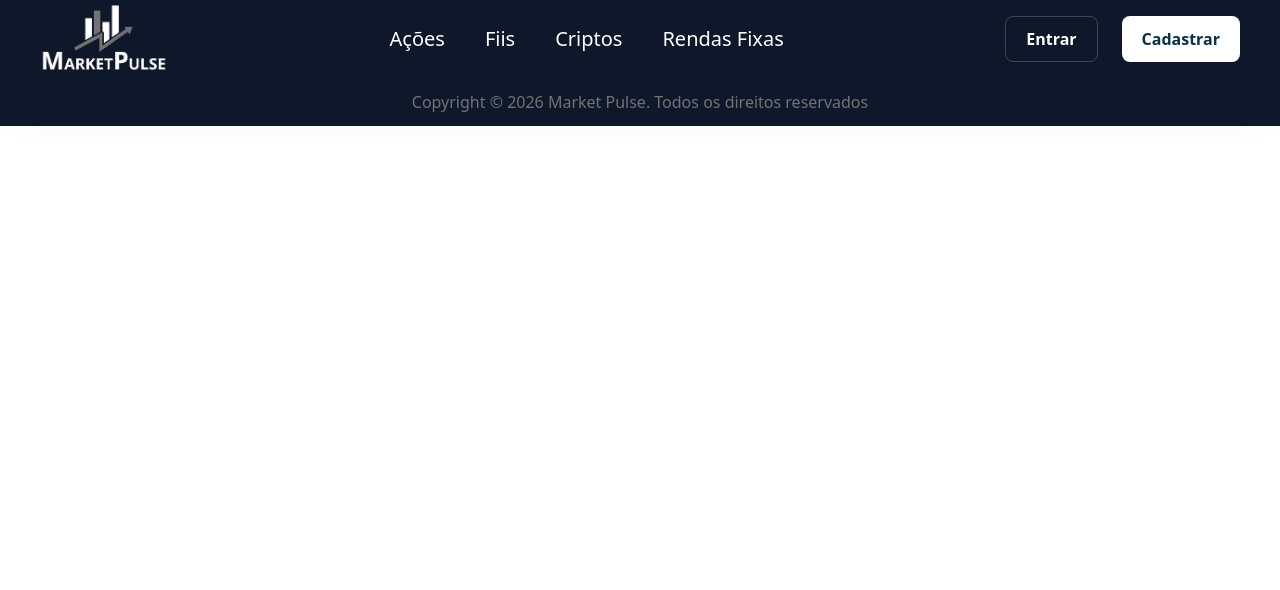
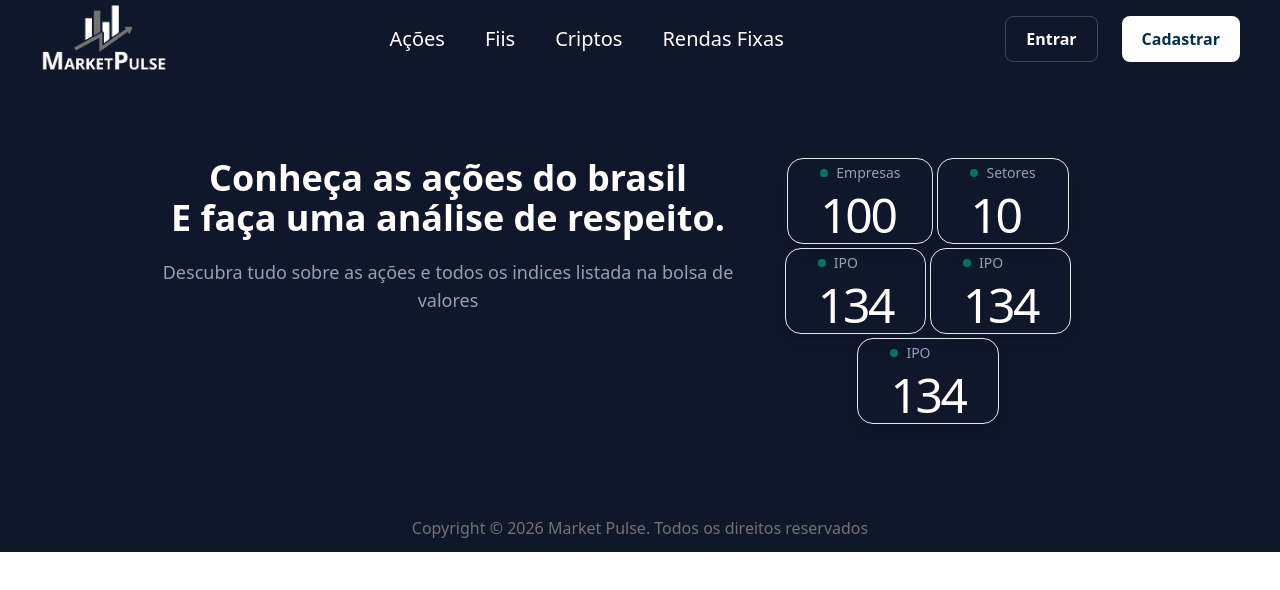
Before and after one commit to paulowelton/MarketPulse, an Angular app in the folder frontend/: page /acoes in a window 1280 px wide. Shown: the top 590 px of the page. Built offline with nearby package versions, Linux system fonts and the light colour scheme.

Commit message:
subindo coisas

```diff
--- a/frontend/src/app/features/home/components/stocks-section/stocks-section.html
+++ b/frontend/src/app/features/home/components/stocks-section/stocks-section.html
@@ -6,10 +6,10 @@
         </a>
 
         <div class="flex justify-center gap-10">
-            <app-kpi title="Ibovespa" value="150" variation="-20"></app-kpi>
-            <app-kpi title="Empresas" value="100"></app-kpi>
-            <app-kpi title="Segmentos" value="74"></app-kpi>
-            <app-kpi title="IPO" value="450"></app-kpi>
+            <app-kpi-card title="Ibovespa" value="150" variation="-20"></app-kpi-card>
+            <app-kpi-card title="Empresas" value="100"></app-kpi-card>
+            <app-kpi-card title="Segmentos" value="74"></app-kpi-card>
+            <app-kpi-card title="IPO" value="450"></app-kpi-card>
         </div>
     </div>
 
--- a/frontend/src/app/features/home/components/stocks-section/stocks-section.ts
+++ b/frontend/src/app/features/home/components/stocks-section/stocks-section.ts
@@ -1,6 +1,6 @@
 import { Component } from '@angular/core';
 import { AssetTable } from "../../../../shared/components/asset-table/asset-table";
-import { Kpi } from '../../../../shared/components/kpi/kpi';
+import { Kpi } from '../../../../shared/components/kpi-card/kpi-card';
 
 @Component({
   selector: 'app-stocks-section',
--- /dev/null
+++ b/frontend/src/app/features/stocks/components/hero/hero.html
@@ -0,0 +1,23 @@
+<section class="bg-slate-900 text-white">
+    <div class="px-40 py-20 flex justify-between">
+        <div class="text-center flex flex-col w-[60%]">
+            <h1 class="text-4xl font-black mb-5">
+                Conheça as ações do brasil
+                <br/>
+                E faça uma análise de respeito.
+            </h1>
+
+            <p class="text-lg text-slate-400">
+                Descubra tudo sobre as ações e todos os indices listada na bolsa de valores
+            </p>
+        </div>
+
+        <div class=" w-[40%] flex justify-center gap-1 flex-wrap">
+            <app-kpi-card title="Empresas" value="100"></app-kpi-card>
+            <app-kpi-card title="Setores" value="10"></app-kpi-card>
+            <app-kpi-card title="IPO" value="134"></app-kpi-card>
+            <app-kpi-card title="IPO" value="134"></app-kpi-card>
+            <app-kpi-card title="IPO" value="134"></app-kpi-card>
+        </div>
+    </div>
+</section>
--- a/frontend/src/app/features/stocks/stocks.html
+++ b/frontend/src/app/features/stocks/stocks.html
@@ -1,2 +1,6 @@
 <app-header></app-header>
+<main>
+    <app-hero></app-hero>
+
+</main>
 <app-footer></app-footer>
--- a/frontend/src/app/features/stocks/stocks.ts
+++ b/frontend/src/app/features/stocks/stocks.ts
@@ -1,10 +1,12 @@
 import { Component } from '@angular/core';
 import { Header } from "../../core/layout/header/header";
 import { Footer } from "../../core/layout/footer/footer";
+import { Kpi } from "../../shared/components/kpi-card/kpi-card";
+import { Hero } from "./components/hero/hero";
 
 @Component({
   selector: 'app-stocks',
-  imports: [Header, Footer],
+  imports: [Header, Footer, Hero],
   templateUrl: './stocks.html',
   styleUrl: './stocks.css',
 })
--- a/frontend/src/app/shared/components/kpi/kpi.html
+++ b/frontend/src/app/shared/components/kpi-card/kpi-card.html
@@ -4,7 +4,7 @@
         {{title}}
     </h3>
     <div class="flex items-baseline gap-3">
-        <span class="text-5xl font-bold text-slate-800 tracking-tighter">
+        <span class="text-5xl font-medium tracking-tighter">
             {{value}}
         </span>
         @if (variation > 0){
--- a/frontend/src/app/shared/components/kpi/kpi.ts
+++ b/frontend/src/app/shared/components/kpi-card/kpi-card.ts
@@ -2,10 +2,10 @@ import { Component, Input } from '@angular/core';
 import { CommonModule } from '@angular/common';
 
 @Component({
-  selector: 'app-kpi',
+  selector: 'app-kpi-card',
   imports: [CommonModule],
-  templateUrl: './kpi.html',
-  styleUrl: './kpi.css',
+  templateUrl: './kpi-card.html',
+  styleUrl: './kpi-card.css',
 })
 export class Kpi {
 
```
Also changed, not shown: frontend/src/app/features/stocks/components/hero/hero.ts (added, +12 -0 lines), frontend/src/app/features/stocks/components/hero/hero.css (added), frontend/src/app/shared/components/kpi-card/kpi-card.css (added), 2 other files (tests, documents, lock files or other folders).
